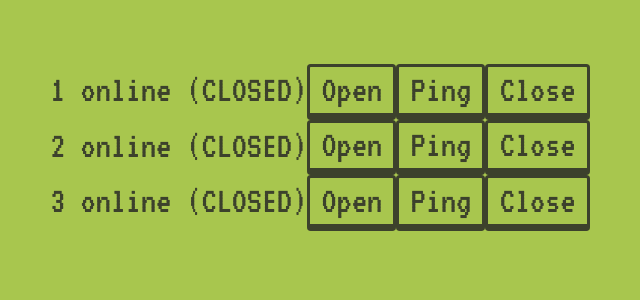
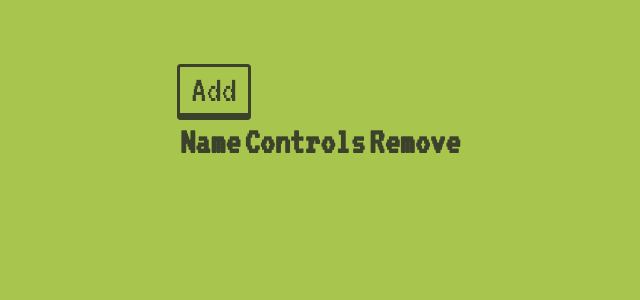
Before and after one commit to marinm/connect-four, a React (Vite) app: page / in a window 1280 px wide. Shown: the top 300 px of the page, without its empty margins (320-960 px from the left). Built offline with nearby package versions, Linux system fonts and the light colour scheme.

Commit message:
add/remove websocket controls

```diff
--- a/src/App.tsx
+++ b/src/App.tsx
@@ -1,17 +1,52 @@
 import "./App.css";
 import EasyWebSocketControls from "./components/EasyWebSocketControls";
 import { randomDigits } from "./utils/randomDigits";
+import { useState } from "react";
 
 function App() {
+    const [names, setNames] = useState<string[]>([]);
     const channel = randomDigits(8);
 
     const broadcastURL = `https://marinm.net/broadcast?channel=${channel}`;
 
+    function add() {
+        setNames([...names, randomDigits(8)]);
+    }
+
+    function remove(name: string) {
+        setNames(names.filter((n) => n != name));
+    }
+
     return (
         <div>
-            <EasyWebSocketControls name="1" url={broadcastURL} />
-            <EasyWebSocketControls name="2" url={broadcastURL} />
-            <EasyWebSocketControls name="3" url={broadcastURL} />
+            <button onClick={() => add()}>Add</button>
+            <table>
+                <thead>
+                    <tr>
+                        <th>Name</th>
+                        <th>Controls</th>
+                        <th>Remove</th>
+                    </tr>
+                </thead>
+                <tbody>
+                    {names.map((name) => (
+                        <tr key={name}>
+                            <td>{name}</td>
+                            <td>
+                                <EasyWebSocketControls
+                                    name={name}
+                                    url={broadcastURL}
+                                />
+                            </td>
+                            <td>
+                                <button onClick={() => remove(name)}>
+                                    Remove
+                                </button>
+                            </td>
+                        </tr>
+                    ))}
+                </tbody>
+            </table>
         </div>
     );
 }
--- a/src/components/EasyWebSocketControls.tsx
+++ b/src/components/EasyWebSocketControls.tsx
@@ -31,8 +31,8 @@ export default function EasyWebSocketControls(options: Options) {
     const socket = useEasyWebSocket({ url: options.url, valid });
     return (
         <div>
-            {options.name} {socket.isOnline ? "online" : "offline"} (
-            {readyStateLabel(socket.readyState)})
+            {socket.isOnline ? "online" : "offline"}
+            {readyStateLabel(socket.readyState)}
             <button onClick={() => socket.open()}>Open</button>
             <button onClick={() => socket.send({ type: "ping" })}>Ping</button>
             <button onClick={() => socket.close()}>Close</button>
--- a/src/hooks/useEasyWebSocket.ts
+++ b/src/hooks/useEasyWebSocket.ts
@@ -52,7 +52,7 @@ export function useEasyWebSocket(options: Options): EasyWebSocket {
     let onEvent: EventListener = () => {};
 
     useEffect(() => {
-        console.log("mounting");
+        console.log("add online listener");
         const onOnline = () => {
             console.log("✅ online");
             setIsOnline(true);
@@ -66,7 +66,7 @@ export function useEasyWebSocket(options: Options): EasyWebSocket {
         window.addEventListener("offline", onOffline);
 
         return () => {
-            console.log("dismounting");
+            console.log("remove online listener");
             window.removeEventListener("online", onOnline);
             window.removeEventListener("offline", onOffline);
         };
```
